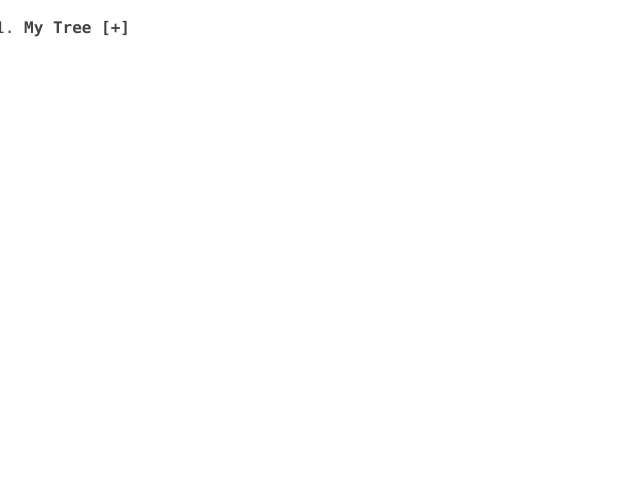
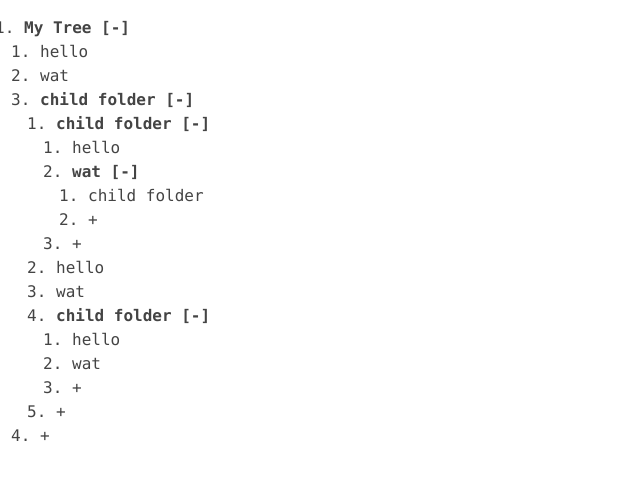
Before and after one commit to quiltacv/hello-vue, a Vue app: page / in a window 1280 px wide. Shown: the top 480 px of the page, without its empty margins (0-640 px from the left). Built offline with nearby package versions, Linux system fonts and the light colour scheme.

Commit message:
add element array

```diff
--- a/src/App.vue
+++ b/src/App.vue
@@ -1,6 +1,6 @@
 <template>
   <ul id="app">
-    <tree :model="treeData"></tree>
+    <tree class="item" :model="treeData"></tree>
   </ul>
 </template>
 
@@ -19,7 +19,11 @@ var data = {
           name: 'child folder',
           children: [
             { name: 'hello' },
-            { name: 'wat' }
+            { name: 'wat',
+              children: [
+                {name: 'child folder'}
+              ]
+            }
           ]
         },
         { name: 'hello' },
--- a/src/components/Tree.vue
+++ b/src/components/Tree.vue
@@ -29,7 +29,7 @@ export default{
  },
  data() {
    return {
-     open: false
+     open: true
    }
  },
  computed: {
```
